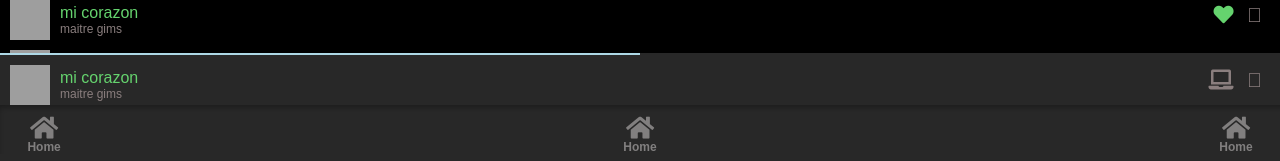
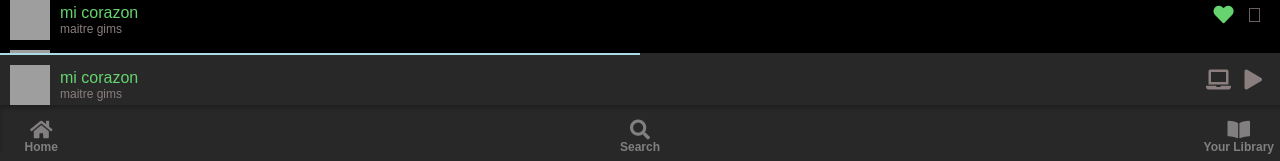
Before and after one commit to aelhajji/playlist-spotify-templaite, a plain HTML site: page index.html in a window 1280 px wide. Shown: the part 637-798 px from the top of the page. Drawn offline with Linux system fonts and the light colour scheme; grey boxes are pictures that could not be loaded.

Commit message:
change icons but jusst with fonsawqome icons

```diff
--- a/index.html
+++ b/index.html
@@ -411,7 +411,7 @@
                 </div>
                 <div class="song-option">
                     <i class="fas fa-laptop"></i>
-                    <i class="fal fa-pause"></i>
+                    <i class="fas fa-play"></i>
                 </div>
             </div>
             <div class="home">
@@ -420,12 +420,12 @@
                     <span>Home</span>
                 </div>
                 <div class="flex">
-                    <i class="fas fa-home"></i>
-                    <span>Home</span>
+                    <i class="fas fa-search"></i>
+                    <span>Search</span>
                 </div>
                 <div class="flex">
-                    <i class="fas fa-home"></i>
-                    <span>Home</span>
+                    <i class="fas fa-book-open"></i>
+                    <span>Your Library</span>
                 </div>
             </div>
         </div>
@@ -467,8 +467,8 @@
     }
 
     .home i {
-        font-size: 25px;
-        margin-top: 10px;
+        font-size: 20px;
+        margin-top: 15px;
         margin-left: 30px;
         color: #817f7f;
         margin-right: 30px;
```
